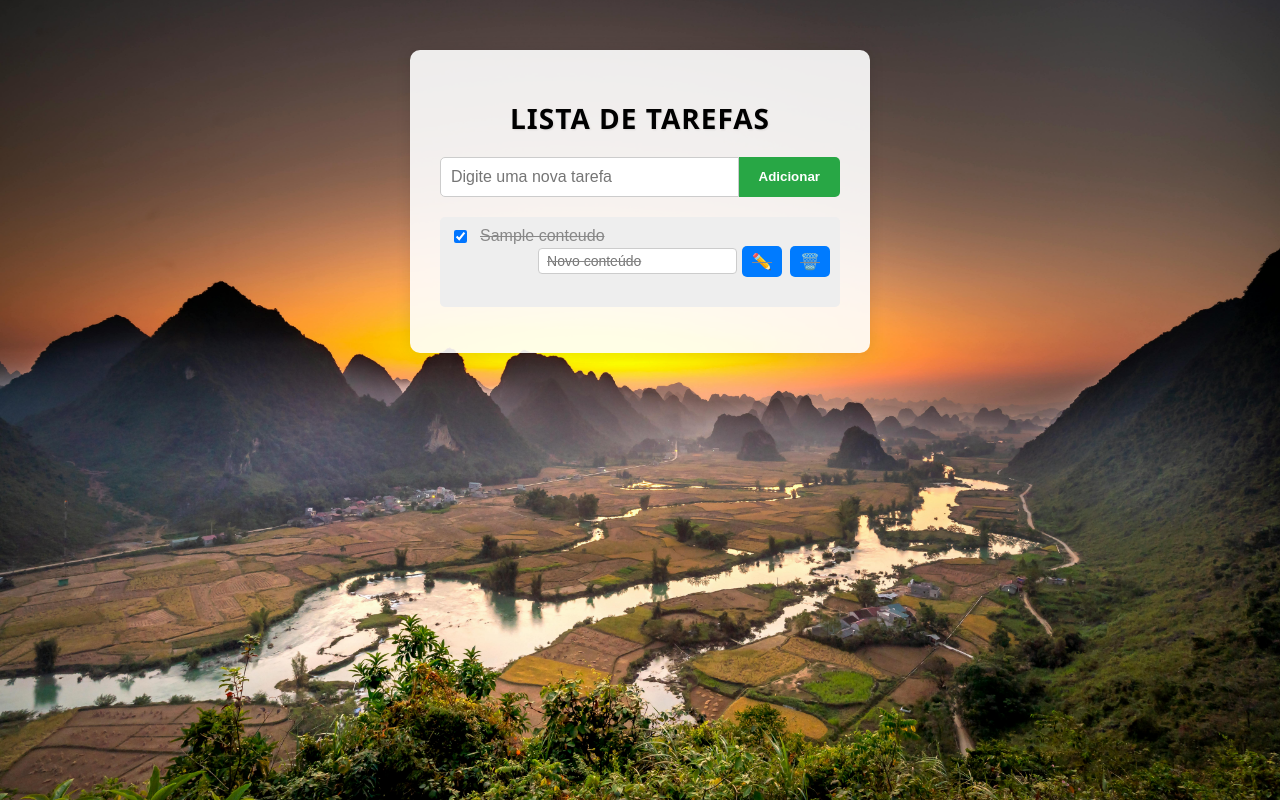
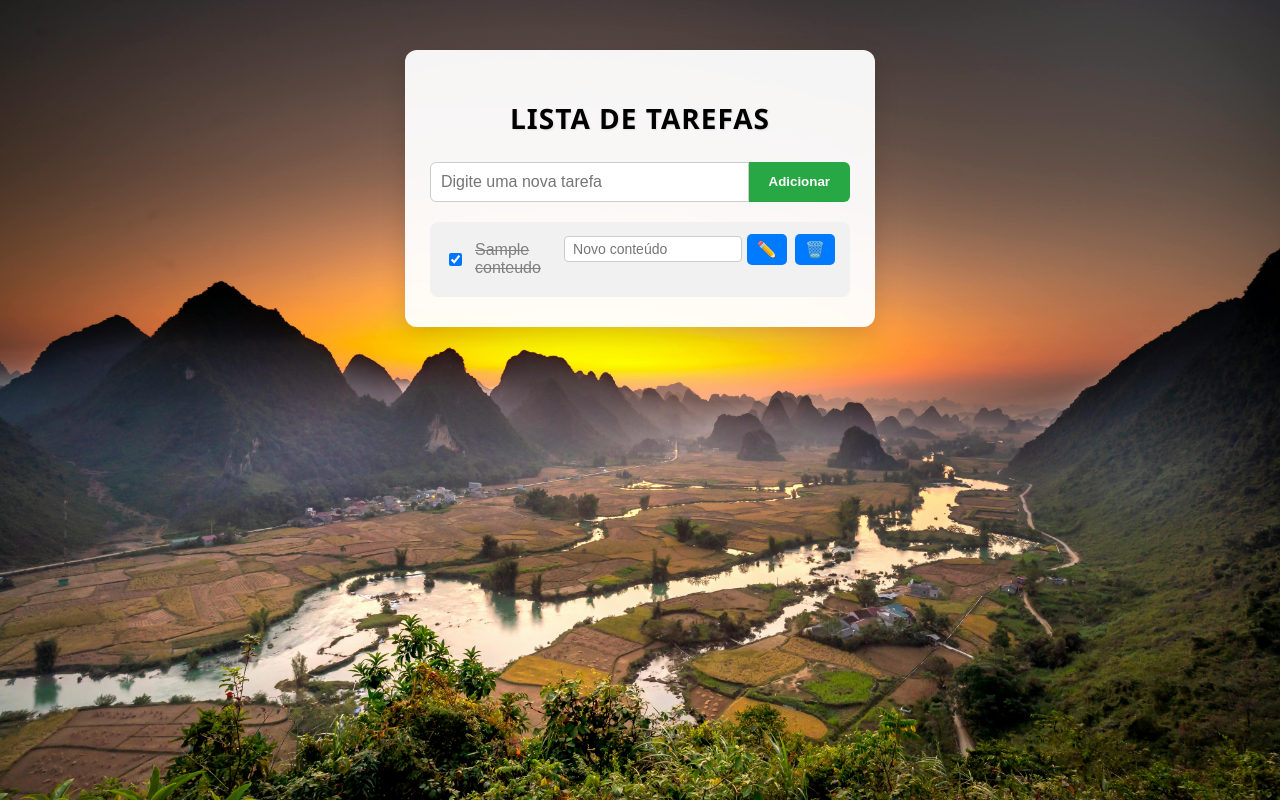
Before and after one commit to mariarita-cf/Flask-todo, a Flask app: page / in a window 1280 px wide. Run offline with Flask 3, Linux system fonts and the light colour scheme; tables that the repository leaves empty hold one stand-in row (values such as "Sample post"); a database or web service that is not in the repository returns one stand-in record (values such as "Sample title"); some libraries are stand-ins or nearby versions.

Commit message:
Melhorias visuais no layout da tarefa

```diff
--- a/static/style.css
+++ b/static/style.css
@@ -6,30 +6,30 @@ body {
     padding: 0;
     display: flex;
     justify-content: center;
+    align-items: start;
+    min-height: 100vh;
 }
 
 .container {
-    background-color: rgba(255, 255, 255, 0.9); /* branco translúcido */
+    background-color: rgba(255, 255, 255, 0.95);
     margin-top: 50px;
-    padding: 30px;
-    border-radius: 10px;
-    width: 400px;
-    box-shadow: 0 0 15px rgba(0,0,0,0.1);
+    padding: 30px 25px;
+    border-radius: 12px;
+    width: 420px;
+    box-shadow: 0 8px 24px rgba(0, 0, 0, 0.15);
 }
 
-
-   .titulo {
-    color: #000; /* Preto */
+.titulo {
+    color: #000;
     font-weight: bold;
     text-align: center;
     font-size: 28px;
-    margin-bottom: 20px;
+    margin-bottom: 25px;
     text-transform: uppercase;
     letter-spacing: 1px;
     text-shadow: 1px 1px 2px rgba(0,0,0,0.1);
     font-family: 'Segoe UI', Tahoma, Geneva, Verdana, sans-serif;
 }
-
 
 form {
     display: flex;
@@ -40,8 +40,9 @@ input[type="text"] {
     flex: 1;
     padding: 10px;
     font-size: 16px;
-    border-radius: 5px 0 0 5px;
+    border-radius: 6px 0 0 6px;
     border: 1px solid #ccc;
+    outline: none;
 }
 
 button {
@@ -51,7 +52,8 @@ button {
     color: white;
     font-weight: bold;
     cursor: pointer;
-    border-radius: 0 5px 5px 0;
+    border-radius: 0 6px 6px 0;
+    transition: background-color 0.3s ease;
 }
 
 button:hover {
@@ -61,39 +63,42 @@ button:hover {
 ul {
     list-style: none;
     padding: 0;
+    margin: 0;
 }
 
 li {
-    background-color: #eee;
-    padding: 10px;
-    margin-top: 5px;
-    border-radius: 5px;
+    background-color: #f1f1f1;
+    padding: 12px 15px;
+    margin-top: 10px;
+    border-radius: 8px;
     display: flex;
-    flex-wrap: wrap;
     align-items: center;
     justify-content: space-between;
-    position: relative;
+    gap: 15px;
+    flex-wrap: wrap;
 }
 
-.concluida {
-    text-decoration: line-through;
-    color: #888;
-}
-
-span.concluida {
-    text-decoration: line-through;
-    color: gray;
+.tarefa-conteudo {
+    display: flex;
+    align-items: center;
+    gap: 10px;
+    flex: 1;
 }
 
 .texto-tarefa {
-    display: inline-block;
-    margin-left: 10px;
+    font-size: 16px;
+    color: #333;
+    margin: 0;
+}
+
+.concluida .texto-tarefa {
+    text-decoration: line-through;
+    color: gray;
 }
 
 .acoes {
     display: flex;
     gap: 8px;
-    margin-left: auto;
 }
 
 .acoes form {
@@ -109,9 +114,11 @@ span.concluida {
     border-radius: 5px;
     cursor: pointer;
     font-size: 16px;
+    transition: background-color 0.3s ease;
 }
 
-.acoes button:hover, .acoes form button:hover {
+.acoes button:hover,
+.acoes form button:hover {
     background-color: #0056b3;
 }
 
@@ -121,16 +128,5 @@ span.concluida {
     border-radius: 4px;
     border: 1px solid #ccc;
     margin-right: 5px;
+    width: 160px;
 }
-
-.tarefa-conteudo {
-    display: flex;
-    align-items: center;
-    gap: 10px;
-}
-
-.texto-tarefa {
-    font-size: 16px;
-    margin: 0;
-    padding: 0;
-}
```
